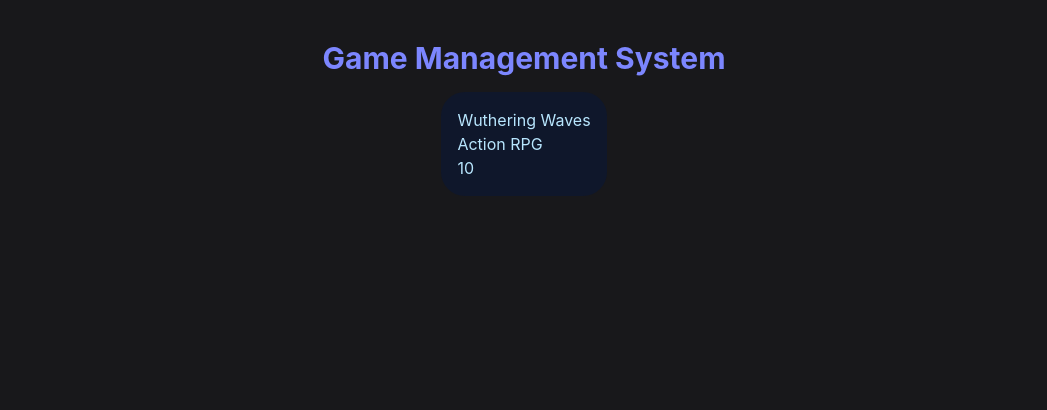
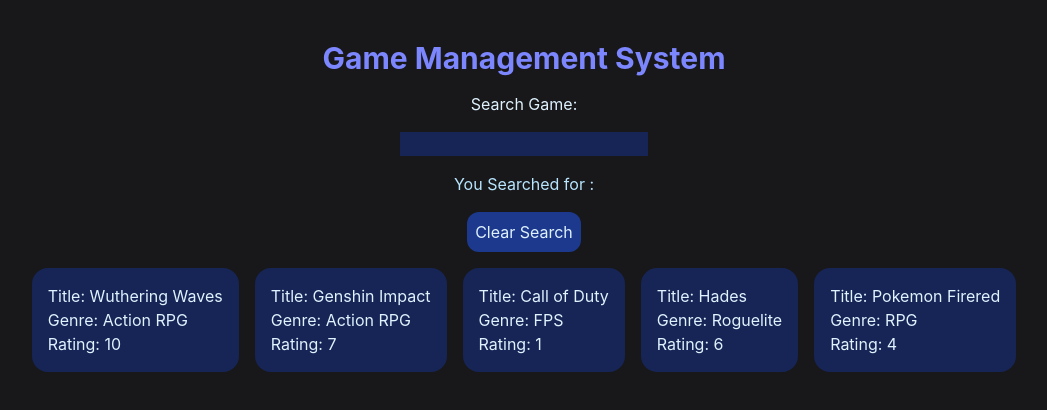
Before and after one commit to Marko-Pavlovic-at/game-management-system, a React (Vite) app: page / in a window 1280 px wide. Shown: the top 410 px of the page, without its empty margins (116-1163 px from the left). Built offline with nearby package versions, Linux system fonts and the light colour scheme.

Commit message:
added search

```diff
--- a/src/App.tsx
+++ b/src/App.tsx
@@ -1,15 +1,29 @@
+import SearchBar from "./components/SearchBar";
 import GameCards from "./components/GameCard";
 function App() {
+  const games = [
+    { id: 1, title: "Wuthering Waves", genre: "Action RPG", rating: 10 },
+    { id: 2, title: "Genshin Impact", genre: "Action RPG", rating: 7 },
+    { id: 3, title: "Call of Duty", genre: "FPS", rating: 1 },
+    { id: 4, title: "Hades", genre: "Roguelite", rating: 6 },
+    { id: 5, title: "Pokemon Firered", genre: "RPG", rating: 4 },
+  ];
   return (
     <div className=" pt-10 flex flex-col items-center gap-4 min-h-screen bg-zinc-900">
       <h1 className="text-3xl font-bold text-indigo-400">
         Game Management System
       </h1>
-      <GameCards
-        title="Wuthering Waves"
-        genre="Action RPG"
-        rating={10}
-      ></GameCards>
+      <SearchBar></SearchBar>
+      <div className="flex flex-wrap justify-center gap-4">
+        {games.map((game) => (
+          <GameCards
+            key={game.id}
+            title={game.title}
+            genre={game.genre}
+            rating={game.rating}
+          />
+        ))}
+      </div>
     </div>
   );
 }
--- a/src/components/GameCard.tsx
+++ b/src/components/GameCard.tsx
@@ -1,14 +1,16 @@
 type GameCardsProps = {
+  id: number;
   title: string;
   genre: string;
   rating: number;
 };
+
 function GameCards({ title, genre, rating }: GameCardsProps) {
   return (
-    <div className="bg-slate-900 rounded-3xl p-4 text-sky-200">
-      <h2>{title}</h2>
-      <p>{genre}</p>
-      <p>{rating}</p>
+    <div className="bg-blue-950 p-4 text-sky-100 rounded-2xl">
+      <p>Title: {title}</p>
+      <p>Genre: {genre}</p>
+      <p>Rating: {rating}</p>
     </div>
   );
 }
--- /dev/null
+++ b/src/components/SearchBar.tsx
@@ -0,0 +1,30 @@
+import { useState } from "react";
+
+function SearchBar() {
+  const [search, setSearch] = useState("");
+
+  return (
+    <>
+      <label className="text-sky-100" htmlFor="search-bar">
+        Search Game:
+      </label>
+      <input
+        onChange={(e) => setSearch(e.target.value)}
+        value={search}
+        type="text"
+        name="search-bar"
+        id="search-bar"
+        className="bg-blue-950 text-sky-100"
+      />
+      <p className="text-sky-200"> You Searched for : {search}</p>
+      <button
+        className="bg-blue-900 text-sky-100 rounded-xl p-2"
+        onClick={() => setSearch("")}
+      >
+        Clear Search
+      </button>
+    </>
+  );
+}
+
+export default SearchBar;
```
Also changed, not shown: 1 other file (tests, documents, lock files or other folders).
